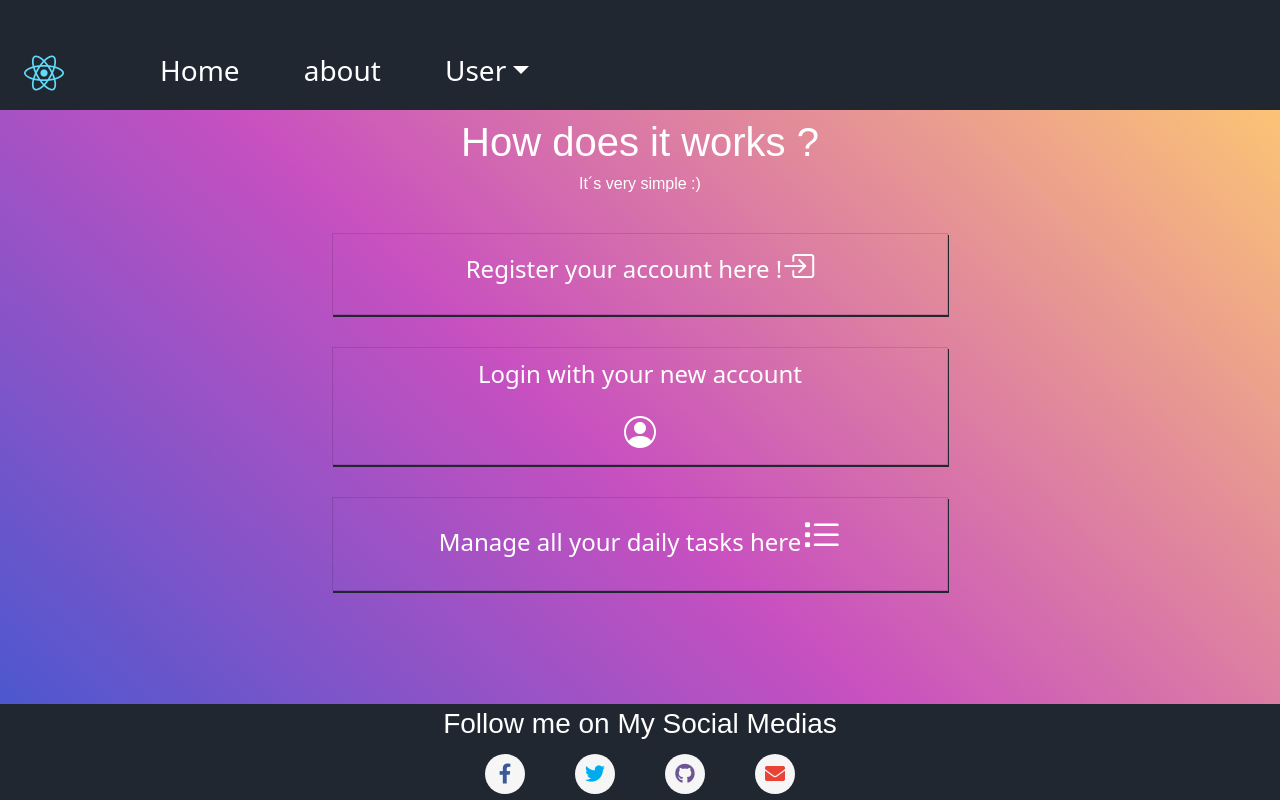
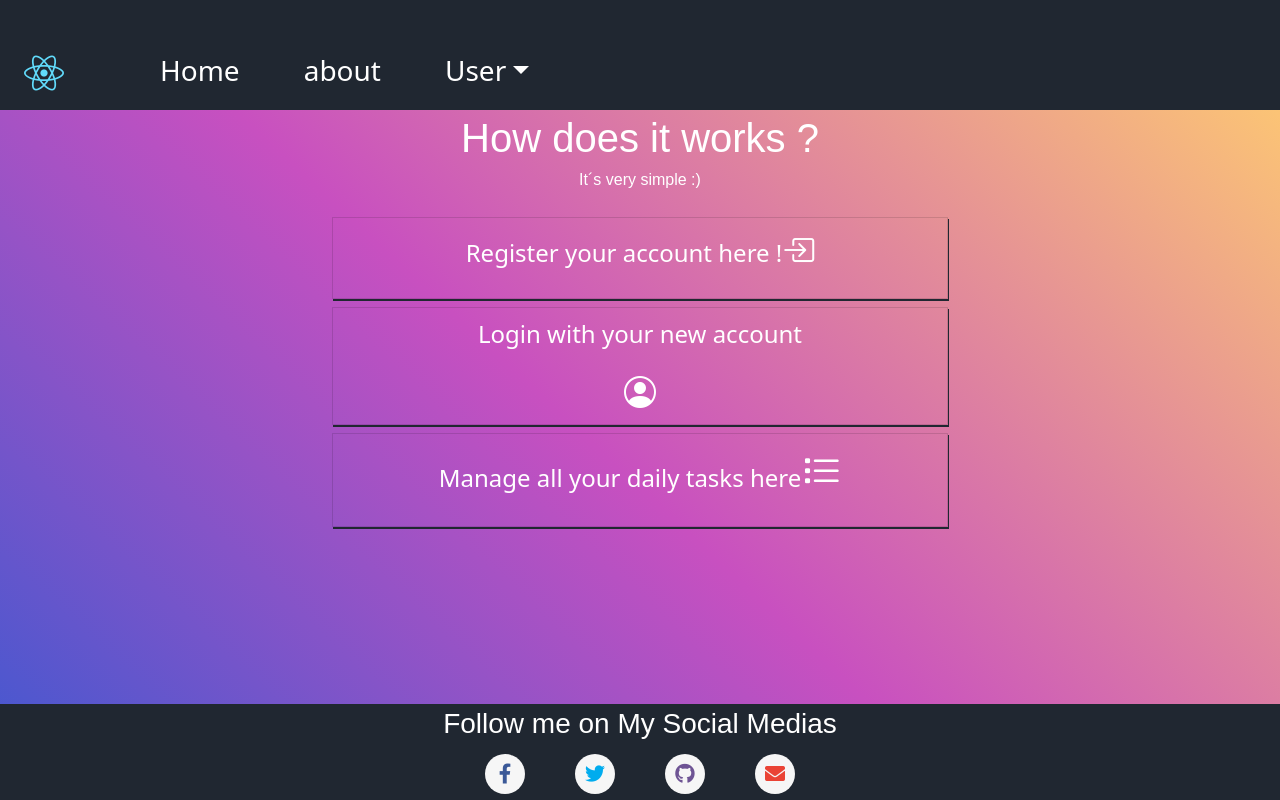
Before and after one commit to AlejoTorres2001/React_TODO_WebApp, a React (Create React App) app: page /about in a window 1280 px wide. Built offline with nearby package versions, Linux system fonts and the light colour scheme.

Commit message:
fixing marging

```diff
--- a/src/components/pages/About/AboutPage.js
+++ b/src/components/pages/About/AboutPage.js
@@ -4,14 +4,14 @@ import { Link } from "react-router-dom";
 export default function AboutPage() {
   return (
     <>
-      <div className="container text-center my-2 w-100 text-white">
+      <div className="container text-center my-1 w-100 text-white">
         <h1 className="fs-1 text-white font">How does it works ?</h1>
         <h6 class=" text-white font">It´s very simple :)</h6>
       </div>
       <div className="container text-center my-1 w-50 text-white">
         <ol class=" list-group my-4 text-white">
           <Link to="/login" className="text-decoration-none">
-            <li class=" list-group-item list-group my-3 list-unstyled text-white bg">
+            <li class=" list-group-item list-group my-1 list-unstyled text-white bg">
               <p className="text fs-4">
                 Register your account here !
                 <i class="bi bi-box-arrow-in-right fs-2"></i>
@@ -19,7 +19,7 @@ export default function AboutPage() {
             </li>
           </Link>
           <Link to="/login" className="text-decoration-none">
-            <li class="list-group-item my-3 list-unstyled text-white bg">
+            <li class="list-group-item my-1 list-unstyled text-white bg">
               {" "}
               <p className="text fs-4">Login with your new account </p>{" "}
               <i class="bi bi-person-circle fs-2"></i>
@@ -27,7 +27,7 @@ export default function AboutPage() {
           </Link>
 
           <Link to="/" className=" text-decoration-none">
-            <li class="list-group-item my-3 list-unstyled text-white bg">
+            <li class="list-group-item my-1 list-unstyled text-white bg">
               {" "}
               <p className="text fs-4">
                 Manage all your daily tasks here
```
